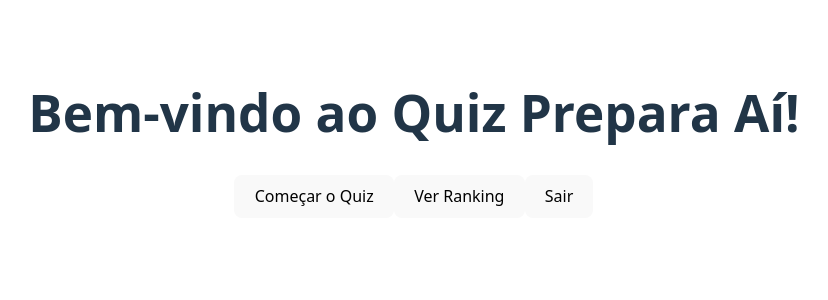
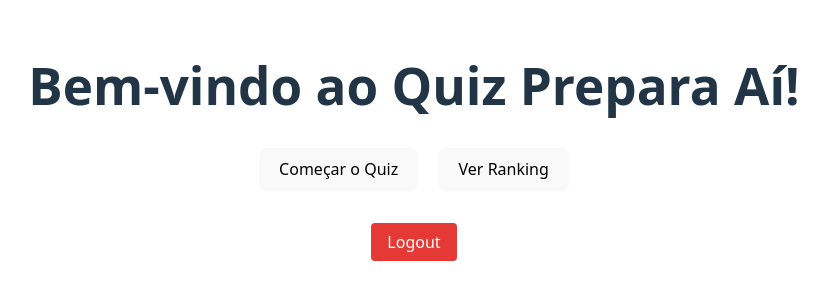
Before and after one commit to WuallanDAvilla/NextLevel-ENEM, a React (Vite) app in the folder frontend/: page /home in a window 1280 px wide. Shown: the part 266-566 px from the top of the page, without its empty margins (226-1054 px from the left). Built offline with nearby package versions, Linux system fonts and the light colour scheme; no server answers; sample sign-in values are in the browser's storage.

Commit message:
Botão de logout

```diff
--- a/frontend/src/App.css
+++ b/frontend/src/App.css
@@ -4,3 +4,32 @@
   padding: 2rem;
   text-align: center;
 }
+.home-container {
+  text-align: center;
+
+  margin-top: 50px;
+}
+
+.home-buttons button {
+  margin: 0 10px;
+}
+
+.logout-button {
+  background-color: #e53935;
+
+  color: white;
+
+  border: none;
+
+  border-radius: 8px;
+
+  padding: 12px 24px;
+
+  cursor: pointer;
+
+  transition: opacity 0.2s ease;
+}
+
+.logout-button:hover {
+  opacity: 0.8;
+}
--- a/frontend/src/pages/Home.jsx
+++ b/frontend/src/pages/Home.jsx
@@ -1,12 +1,49 @@
-import { Link } from "react-router-dom";
+import { Link, useNavigate } from "react-router-dom";
+import { auth } from "../firebaseConfig"; // já exportado no seu config
+import { signOut } from "firebase/auth";
+import "../App.css";
 
 function Home() {
+  const navigate = useNavigate();
+
+  const handleLogout = async () => {
+    try {
+      await signOut(auth);
+      navigate("/"); // leva de volta ao login
+    } catch (error) {
+      console.error("Erro ao deslogar:", error);
+    }
+  };
+
   return (
-    <div>
+    <div className="home-container">
       <h1>Bem-vindo ao Quiz Prepara Aí!</h1>
-      <Link to="/quiz"><button>Começar o Quiz</button></Link>
-      <Link to="/ranking"><button>Ver Ranking</button></Link>
-      <Link to="/login"><button>Sair</button></Link>
+
+      <div className="home-buttons">
+        <Link to="/quiz">
+          <button>Começar o Quiz</button>
+        </Link>
+        <Link to="/ranking">
+          <button>Ver Ranking</button>
+        </Link>
+      </div>
+
+      {/* Botão de logout */}
+      <button
+        onClick={handleLogout}
+        className="logout-button"
+        style={{
+          marginTop: "2rem",
+          padding: "0.5rem 1rem",
+          background: "#e53935",
+          color: "#fff",
+          border: "none",
+          borderRadius: "4px",
+          cursor: "pointer",
+        }}
+      >
+        Logout
+      </button>
     </div>
   );
 }
```
